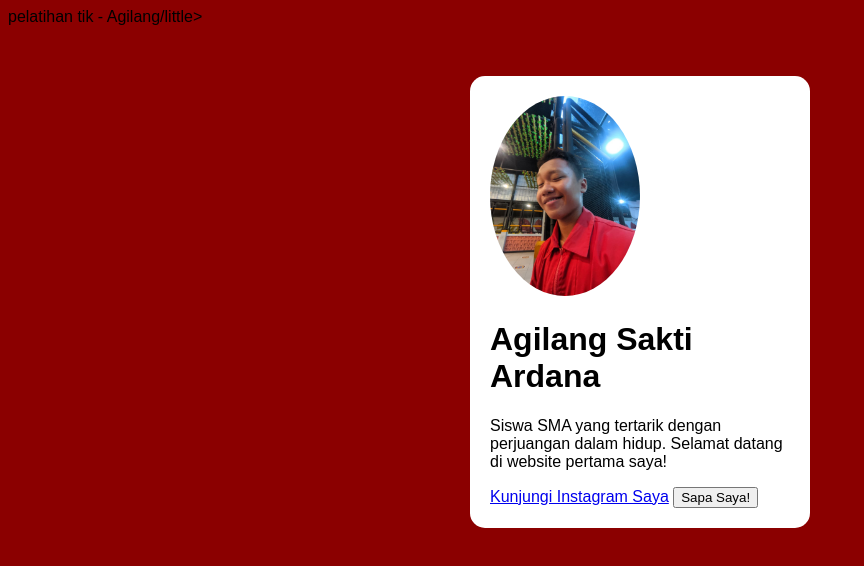
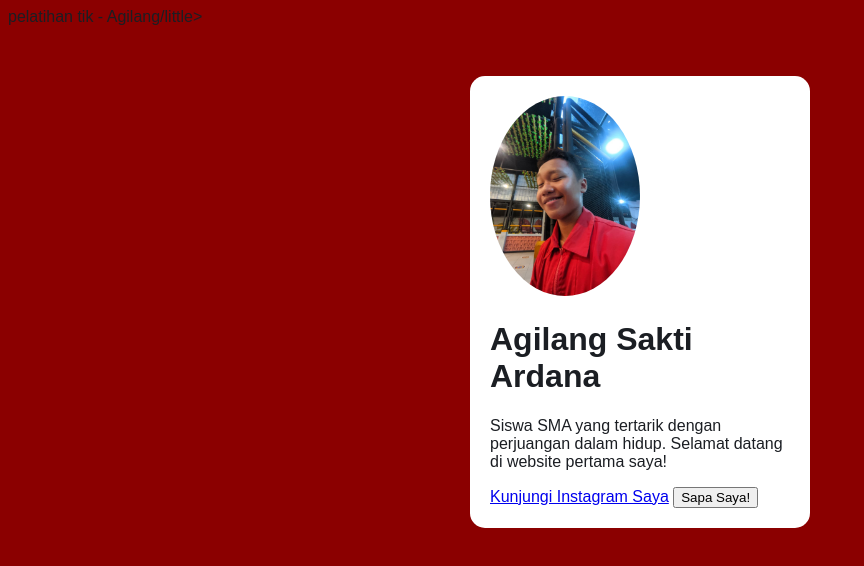
Before and after one commit to agilangsakti09-cmyk/pelatihan_TIK_agilang, a plain HTML site: page index.html in a window 1280 px wide. Shown: the whole page, without its empty margins (0-864 px from the left). Drawn offline with Linux system fonts and the light colour scheme; a script that the page names is missing.

Commit message:
Update style.css

```diff
--- a/style.css
+++ b/style.css
@@ -1,7 +1,7 @@
 body {
   background-color: #8B0000; /* Warna merah tua */
   font-family: Arial, sans-serif; /* Jenis huruf yang bersih dan mudah dibaca */
-  color: #000000; /* Warna teks utama (Hitam) */
+  color: #1B1E23; /* Warna teks utama (Duron Black Of Night) */
 }
 .kartu-profil {
   width: 300px;
```
